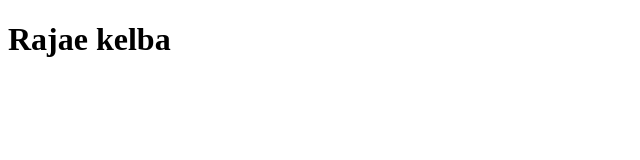
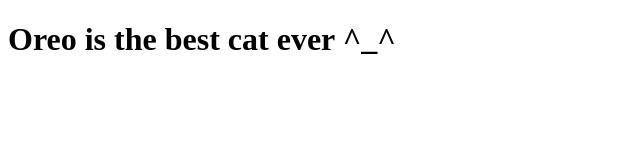
Before and after one commit to majdakacemi01/demo-repo, a plain HTML site: page index.html in a window 1280 px wide. Shown: the whole page, without its empty margins (0-640 px from the left). Drawn offline with Linux system fonts and the light colour scheme.

Commit message:
changer le titre

```diff
--- a/index.html
+++ b/index.html
@@ -7,6 +7,6 @@
 
 </head>
 <body>
-    <h1>Rajae kelba</h1>
+    <h1>Oreo is the best cat ever ^_^</h1>
 </body>
 </html>
```
